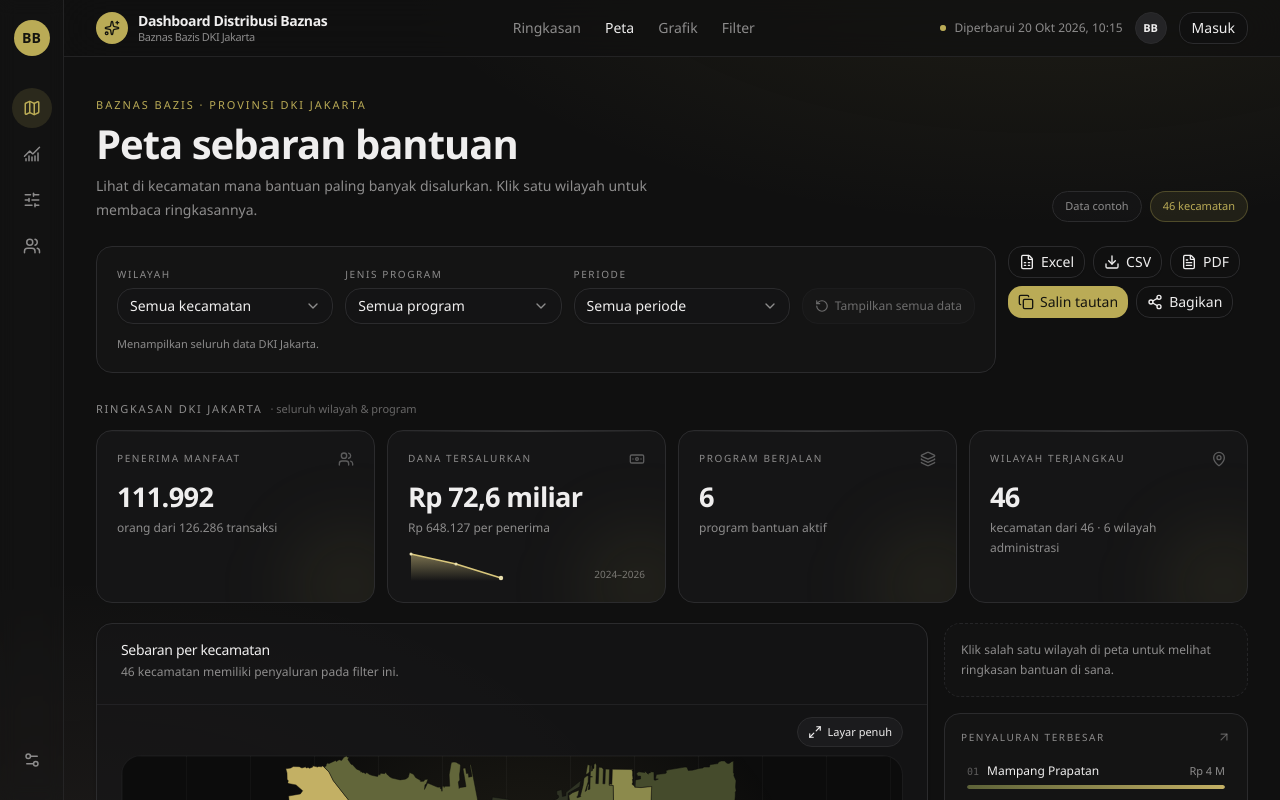
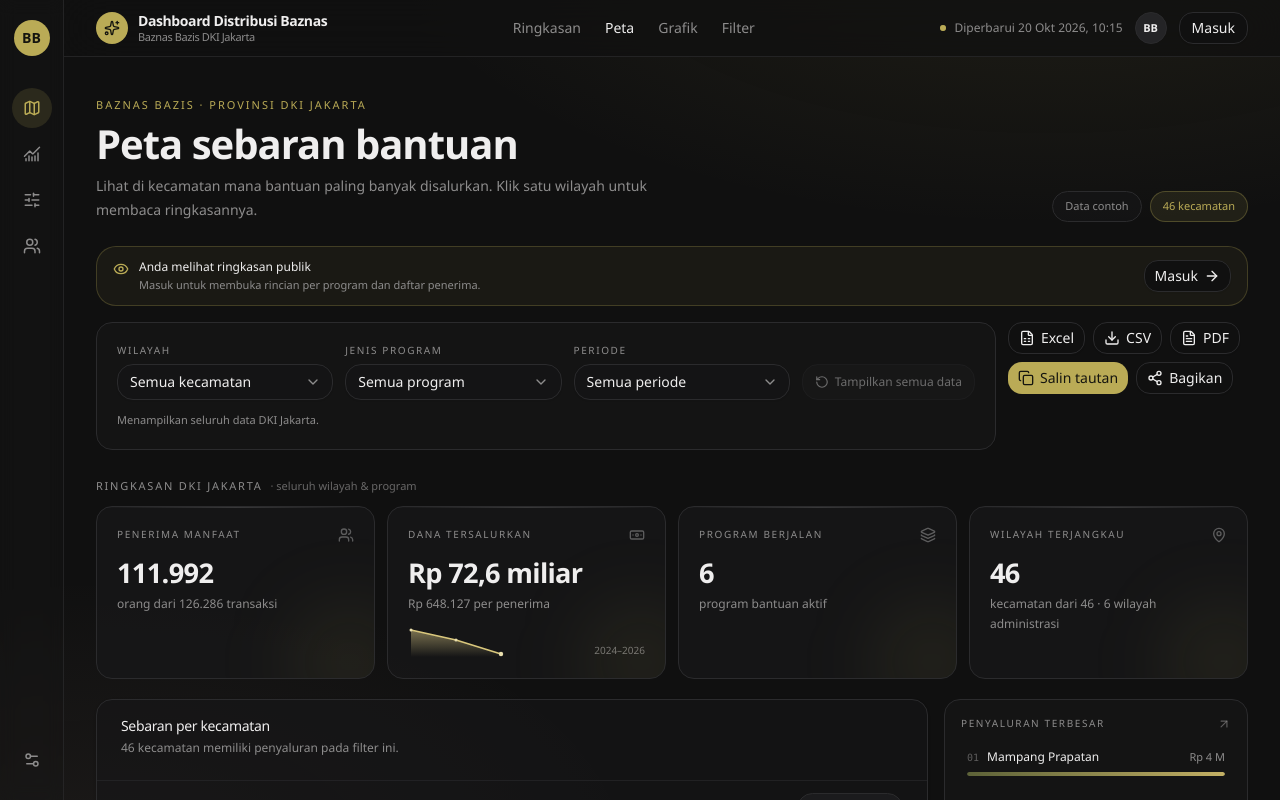
Before and after one commit to mnurminto/DashDist, a Next.js app: page / in a window 1280 px wide. Shown: the top 800 px of the page. Built offline with nearby package versions, Linux system fonts and the light colour scheme.

Commit message:
Tambah mode publik ringkas dengan panel rincian terkunci

```diff
--- a/src/components/dashboard/dashboard-utama.tsx
+++ b/src/components/dashboard/dashboard-utama.tsx
@@ -13,6 +13,9 @@
 import { PetaLegenda } from "@/components/dashboard/peta-legenda";
 import { PeringkatWilayah } from "@/components/dashboard/peringkat-wilayah";
 import { RingkasanWilayah } from "@/components/dashboard/ringkasan-wilayah";
+import { PanelTerkunci } from "@/components/dashboard/panel-terkunci";
+import { StatusAkses } from "@/components/dashboard/status-akses";
+import { useSesiTiruan } from "@/lib/dashboard/use-sesi";
 import { StatistikUtama } from "@/components/dashboard/statistik-utama";
 import { FilterBar } from "@/components/dashboard/filter-bar";
 import { AksiLaporan } from "@/components/dashboard/aksi-laporan";
@@ -35,6 +38,7 @@
  * memilih wilayah/program/periode langsung mengubah kartu dan warna peta.
  */
 export function DashboardUtama() {
+  const sesi = useSesiTiruan();
   const [filter, setFilter] = useState<FilterState>(FILTER_AWAL);
   const [dipilih, setDipilih] = useState<string | null>(null);
   const [kelasDisorot, setKelasDisorot] = useState<number | null>(null);
@@ -134,7 +138,9 @@
 
   return (
     <>
-      <div className="mt-6 flex flex-wrap items-start justify-between gap-3">
+      <StatusAkses sesi={sesi} />
+
+      <div className="mt-4 flex flex-wrap items-start justify-between gap-3">
         <FilterBar
           className="min-w-0 flex-1"
           nilai={filter}
@@ -225,10 +231,21 @@
           aria-label="Ringkasan dan peringkat wilayah"
           className="space-y-4 scroll-mt-24 xl:sticky xl:top-24 xl:self-start"
         >
-          <RingkasanWilayah
-            data={wilayah}
-            onTutup={kodeAktif ? () => pilihWilayah(null) : undefined}
-          />
+          {sesi ? (
+            <RingkasanWilayah
+              data={wilayah}
+              onTutup={kodeAktif ? () => pilihWilayah(null) : undefined}
+            />
+          ) : (
+            wilayah &&
+            kodeAktif && (
+              <PanelTerkunci
+                nama={wilayah.nama}
+                kota={wilayah.kota}
+                onTutup={() => pilihWilayah(null)}
+              />
+            )
+          )}
           <PeringkatWilayah
             data={peringkat}
             aktif={kodeAktif}
--- /dev/null
+++ b/src/components/dashboard/panel-terkunci.tsx
@@ -0,0 +1,54 @@
+"use client";
+
+import Link from "next/link";
+import { LockKeyhole, X } from "lucide-react";
+import { Card, CardContent, CardHeader, CardTitle } from "@/components/ui/card";
+import { Button } from "@/components/ui/button";
+
+type Props = {
+  nama: string;
+  kota: string;
+  onTutup: () => void;
+};
+
+/** Panel kanan untuk pengunjung publik yang memilih satu kecamatan. */
+export function PanelTerkunci({ nama, kota, onTutup }: Props) {
+  return (
+    <Card className="gap-3 rounded-2xl border-primary/25 bg-card/70 py-0">
+      <CardHeader className="gap-1 border-b border-border/60 py-3">
+        <div className="flex items-start justify-between gap-2">
+          <CardTitle className="text-sm font-medium tracking-tight">
+            Kecamatan {nama}
+          </CardTitle>
+          <button
+            type="button"
+            onClick={onTutup}
+            aria-label="Tutup ringkasan"
+            className="rounded-md p-1 text-muted-foreground transition-colors hover:text-foreground focus-visible:ring-2 focus-visible:ring-primary/40 focus-visible:outline-none"
+          >
+            <X className="size-3.5" aria-hidden="true" />
+          </button>
+        </div>
+        <p className="text-[11px] text-muted-foreground">{kota}</p>
+      </CardHeader>
+
+      <CardContent className="pb-4">
+        <div className="flex flex-col items-center gap-2.5 rounded-xl border border-dashed border-border/70 bg-background/40 px-4 py-6 text-center">
+          <span className="flex size-9 items-center justify-center rounded-xl border border-border bg-card/70">
+            <LockKeyhole className="size-4 text-primary" aria-hidden="true" />
+          </span>
+          <p className="text-xs font-medium text-foreground">
+            Rincian wilayah untuk pengguna yang masuk
+          </p>
+          <p className="text-[11px] leading-5 text-muted-foreground">
+            Angka agregat tetap terbuka. Masuk untuk melihat rincian per
+            program, penerima, dan perbandingan wilayah.
+          </p>
+          <Button asChild size="sm" className="mt-1">
+            <Link href={`/masuk?tujuan=${encodeURIComponent("/")}`}>Masuk</Link>
+          </Button>
+        </div>
+      </CardContent>
+    </Card>
+  );
+}
--- /dev/null
+++ b/src/components/dashboard/status-akses.tsx
@@ -0,0 +1,62 @@
+"use client";
+
+import Link from "next/link";
+import { ArrowRight, Eye, LogOut, ShieldCheck } from "lucide-react";
+import { Button } from "@/components/ui/button";
+import { hapusSesi, type PenggunaTiruan } from "@/lib/dashboard/auth-tiruan";
+
+type Props = { sesi: PenggunaTiruan | null };
+
+/**
+ * Penanda mode tampilan: pengunjung publik melihat ringkasan saja,
+ * pengguna yang masuk mendapat rincian penuh.
+ */
+export function StatusAkses({ sesi }: Props) {
+  if (!sesi) {
+    return (
+      <div className="mt-6 flex flex-wrap items-center justify-between gap-3 rounded-xl border border-primary/25 bg-primary/[0.06] px-4 py-3">
+        <div className="flex items-start gap-2.5">
+          <Eye className="mt-0.5 size-4 text-primary" aria-hidden="true" />
+          <div>
+            <p className="text-xs font-medium text-foreground">
+              Anda melihat ringkasan publik
+            </p>
+            <p className="mt-0.5 text-[11px] text-muted-foreground">
+              Masuk untuk membuka rincian per program dan daftar penerima.
+            </p>
+          </div>
+        </div>
+        <Button asChild size="sm" variant="outline">
+          <Link href={`/masuk?tujuan=${encodeURIComponent("/")}`}>
+            Masuk
+            <ArrowRight aria-hidden="true" />
+          </Link>
+        </Button>
+      </div>
+    );
+  }
+
+  return (
+    <div className="mt-6 flex flex-wrap items-center justify-between gap-3 rounded-xl border border-border bg-card/50 px-4 py-2.5">
+      <div className="flex items-center gap-2.5">
+        <ShieldCheck className="size-4 text-primary" aria-hidden="true" />
+        <p className="text-[11px] text-muted-foreground">
+          Masuk sebagai{" "}
+          <span className="font-medium text-foreground">{sesi.nama}</span>
+          <span className="mx-1.5 text-border">·</span>
+          <span className="capitalize">{sesi.peran}</span>
+          <span className="mx-1.5 text-border">·</span>
+          {sesi.akses}
+        </p>
+      </div>
+      <button
+        type="button"
+        onClick={hapusSesi}
+        className="inline-flex items-center gap-1.5 rounded-md px-2 py-1 text-[11px] text-muted-foreground transition-colors hover:text-foreground focus-visible:ring-2 focus-visible:ring-primary/40 focus-visible:outline-none"
+      >
+        <LogOut className="size-3.5" aria-hidden="true" />
+        Keluar
+      </button>
+    </div>
+  );
+}
--- a/src/lib/dashboard/auth-tiruan.ts
+++ b/src/lib/dashboard/auth-tiruan.ts
@@ -58,6 +58,7 @@
 export function simpanSesi(pengguna: PenggunaTiruan) {
   try {
     window.localStorage.setItem(KUNCI_SESI, JSON.stringify(pengguna));
+    window.dispatchEvent(new Event("baznas-sesi-berubah"));
   } catch {
     // Mode privat bisa memblokir localStorage; sesi cukup untuk halaman ini.
   }
@@ -78,6 +79,7 @@
 export function hapusSesi() {
   try {
     window.localStorage.removeItem(KUNCI_SESI);
+    window.dispatchEvent(new Event("baznas-sesi-berubah"));
   } catch {
     // abaikan
   }
--- /dev/null
+++ b/src/lib/dashboard/use-sesi.ts
@@ -0,0 +1,59 @@
+"use client";
+
+import { useSyncExternalStore } from "react";
+import type { PenggunaTiruan } from "./auth-tiruan";
+
+const KUNCI_SESI = "baznas.sesi-tiruan";
+const EVENT_SESI = "baznas-sesi-berubah";
+
+let cache: { mentah: string | null; nilai: PenggunaTiruan | null } = {
+  mentah: null,
+  nilai: null,
+};
+
+function bacaMentah() {
+  try {
+    return window.localStorage.getItem(KUNCI_SESI);
+  } catch {
+    return null;
+  }
+}
+
+function parse(mentah: string | null): PenggunaTiruan | null {
+  if (!mentah) return null;
+  try {
+    const data = JSON.parse(mentah) as PenggunaTiruan;
+    return data?.email && data?.peran ? data : null;
+  } catch {
+    return null;
+  }
+}
+
+function getSnapshot(): PenggunaTiruan | null {
+  const mentah = bacaMentah();
+  if (mentah !== cache.mentah) cache = { mentah, nilai: parse(mentah) };
+  return cache.nilai;
+}
+
+function getServerSnapshot() {
+  return null;
+}
+
+function subscribe(onChange: () => void) {
+  window.addEventListener("storage", onChange);
+  window.addEventListener(EVENT_SESI, onChange);
+  return () => {
+    window.removeEventListener("storage", onChange);
+    window.removeEventListener(EVENT_SESI, onChange);
+  };
+}
+
+/** Sesi tiruan yang reaktif di seluruh komponen (null = belum masuk). */
+export function useSesiTiruan() {
+  return useSyncExternalStore(subscribe, getSnapshot, getServerSnapshot);
+}
+
+/** Umumkan perubahan sesi ke semua komponen yang memakai hook di atas. */
+export function kabarkanPerubahanSesi() {
+  window.dispatchEvent(new Event(EVENT_SESI));
+}
```
